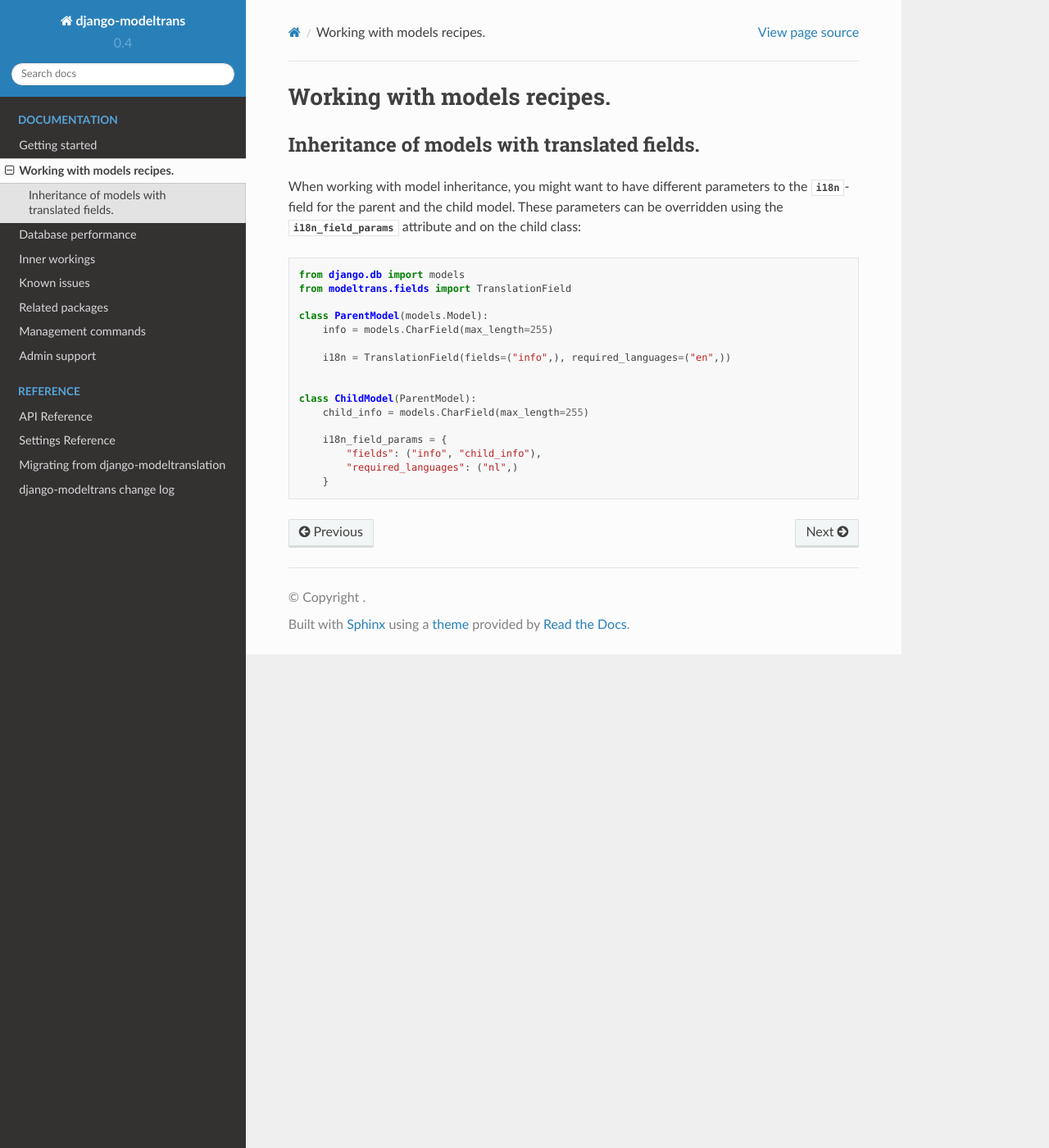
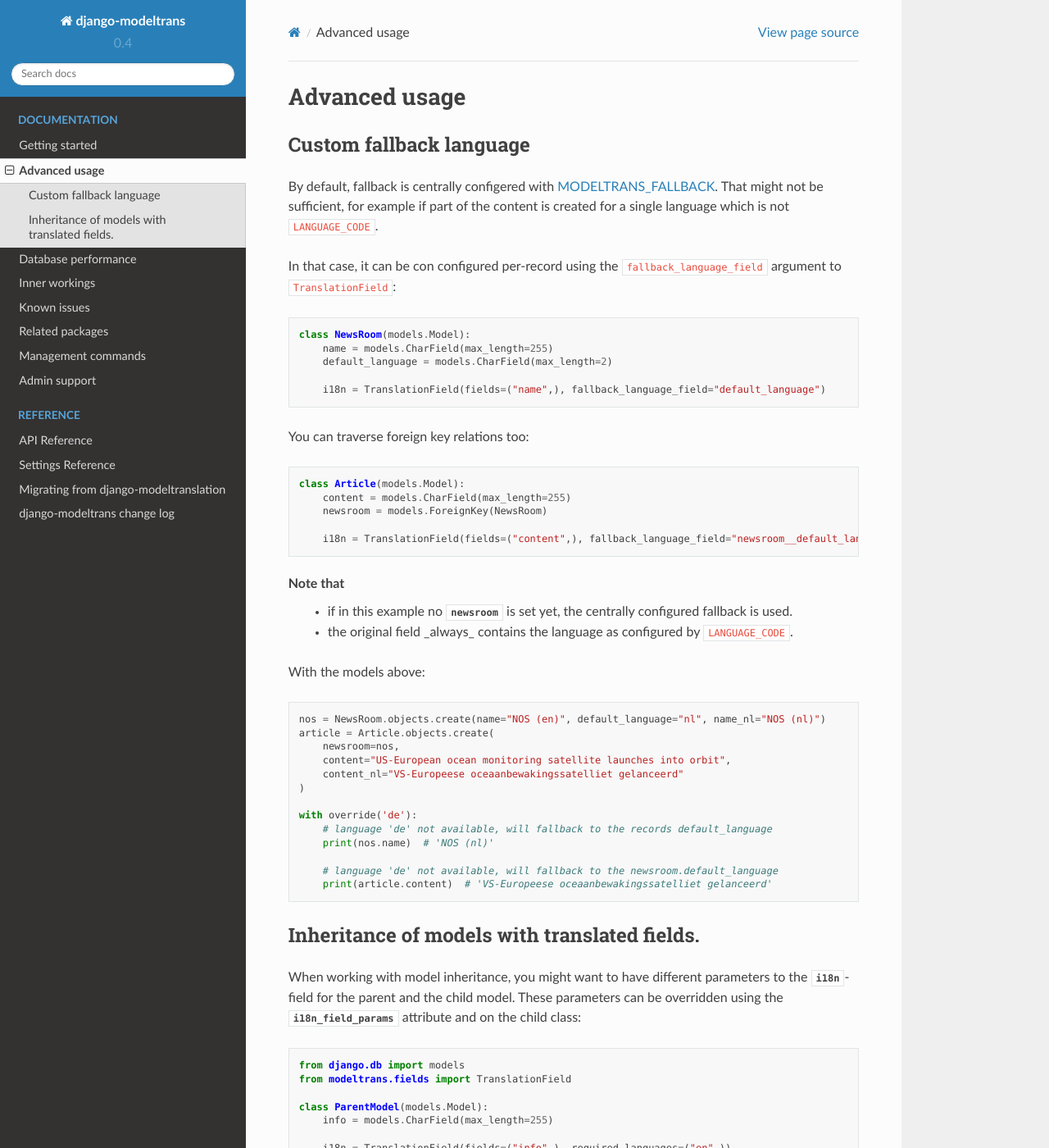
Before and after one commit to zostera/django-modeltrans, a Sphinx documentation site: the page built from docs/pages/working-with-models.rst, in a window 1280 px wide and 1400 px high. Shown: the whole window at 82% size. Built offline with Sphinx 7.4.7 and the Read the Docs theme 2.0.0, drawn with Linux system fonts in a browser that asks for light colours.

Commit message:
Add docs based on Daniels patch

```diff
--- a/docs/pages/working-with-models.rst
+++ b/docs/pages/working-with-models.rst
@@ -1,5 +1,50 @@
-Working with models recipes.
-============================
+Advanced usage
+==============
+
+.. _custom_fallback:
+
+Custom fallback language
+------------------------
+
+By default, fallback is centrally configered with :ref:`settings_fallback`.
+That might not be sufficient, for example if part of the content is created for a single language which is not ``LANGUAGE_CODE``.
+
+In that case, it can be con configured per-record using the ``fallback_language_field`` argument to ``TranslationField``::
+
+    class NewsRoom(models.Model):
+        name = models.CharField(max_length=255)
+        default_language = models.CharField(max_length=2)
+
+        i18n = TranslationField(fields=("name",), fallback_language_field="default_language")
+
+You can traverse foreign key relations too::
+
+    class Article(models.Model):
+        content = models.CharField(max_length=255)
+        newsroom = models.ForeignKey(NewsRoom)
+
+        i18n = TranslationField(fields=("content",), fallback_language_field="newsroom__default_language")
+
+Note that
+ - if in this example no `newsroom` is set yet, the centrally configured fallback is used.
+ - the original field _always_ contains the language as configured by ``LANGUAGE_CODE``.
+
+With the models above::
+
+    nos = NewsRoom.objects.create(name="NOS (en)", default_language="nl", name_nl="NOS (nl)")
+    article = Article.objects.create(
+        newsroom=nos,
+        content="US-European ocean monitoring satellite launches into orbit",
+        content_nl="VS-Europeese oceaanbewakingssatelliet gelanceerd"
+    )
+
+    with override('de'):
+        # language 'de' not available, will fallback to the records default_language
+        print(nos.name)  # 'NOS (nl)'
+
+        # language 'de' not available, will fallback to the newsroom.default_language
+        print(article.content)  # 'VS-Europeese oceaanbewakingssatelliet gelanceerd'
+
 
 Inheritance of models with translated fields.
 ---------------------------------------------
--- a/docs/requirements.txt
+++ b/docs/requirements.txt
@@ -2,7 +2,7 @@ Sphinx==1.6.5
 Django
 sphinx_rtd_theme
 recommonmark
-psycopg2
+psycopg2-binary==2.8.6
 
 sphinxcontrib-spelling
 pyenchant
```
Also changed, not shown: CHANGELOG.md (+8 -3 lines), docs/pages/settings.rst (+14 -0 lines).
